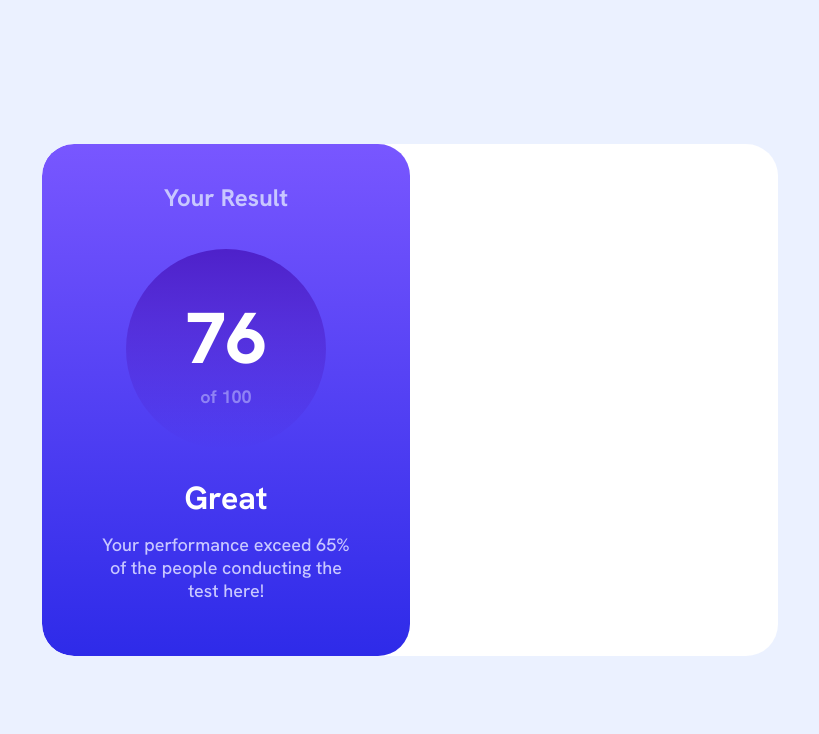
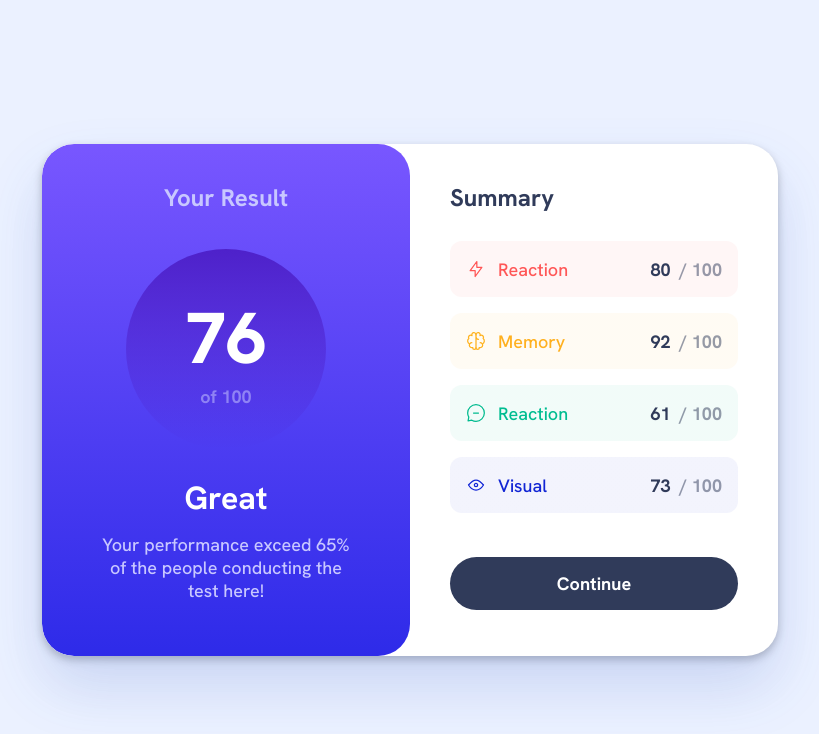
Before and after one commit to GuimaraesJC/Results-summary-component, a plain HTML site: page index.html in a window 1280 px wide. Shown: the whole page, without its empty margins (230-1049 px from the left). Drawn offline with Linux system fonts and the light colour scheme.

Commit message:
Finished section.summary

```diff
--- a/index.html
+++ b/index.html
@@ -24,7 +24,7 @@
 
       <div class="circle">
         <p class="score">76</p>
-        <span class="maximum-result"> of 100</span>
+        <span class="maximum-result">of 100</span>
       </div>
 
       <h2 class="classification">Great</h2>
@@ -32,16 +32,55 @@
     </section>
 
     <section class="summary">
-      <!-- <h1 class="title">Summary</h1>
+      <h1 class="title">Summary</h1>
 
       <ul class="categories-list">
-        <li class="category">Reaction</li>
-        <li class="category">Memory</li>
-        <li class="category">Verbal</li>
-        <li class="category">Visual</li>
+        <li class="category reaction">
+          <div class="category-label">
+            <img src="/assets/images/icon-reaction.svg" alt="Reaction">
+            <span>Reaction</span>
+          </div>
+          <div class="category-result">
+            <span>80&nbsp;</span>
+            <span class="category-maximum">/ 100</span>
+          </div>
+        </li>
+
+        <li class="category memory">
+          <div class="category-label">
+            <img src="/assets/images/icon-memory.svg" alt="Memory">
+            <span>Memory</span>
+          </div>
+          <div class="category-result">
+            <span>92&nbsp;</span>
+            <span class="category-maximum">/ 100</span>
+          </div>
+        </li>
+
+        <li class="category verbal">
+          <div class="category-label">
+            <img src="/assets/images/icon-verbal.svg" alt="Verbal">
+            <span>Reaction</span>
+          </div>
+          <div class="category-result">
+            <span>61&nbsp;</span>
+            <span class="category-maximum">/ 100</span>
+          </div>
+        </li>
+
+        <li class="category visual">
+          <div class="category-label">
+            <img src="/assets/images/icon-visual.svg" alt="Visual">
+            <span>Visual</span>
+          </div>
+          <div class="category-result">
+            <span>73&nbsp;</span>
+            <span class="category-maximum">/ 100</span>
+          </div>
+        </li>
       </ul>
 
-      <button class="continue">Continue</button> -->
+      <button class="continue">Continue</button>
     </section>
   </main>
 
--- a/styles.css
+++ b/styles.css
@@ -60,12 +60,13 @@ button {
   border-radius: 2rem;
   overflow: hidden;
   background-color: var(--white);
+  filter: drop-shadow(0px 4px 4px rgba(0, 0, 0, 0.25));
+  box-shadow: 0px 30px 60px rgba(61, 108, 236, 0.15);
 }
 
 .container section {
   display: flex;
   flex-direction: column;
-  align-items: center;
 }
 
 .result {
@@ -74,12 +75,14 @@ button {
   background: linear-gradient(var(--light-slate-blue) 0%, var(--light-royal-blue) 100%);
   border-radius: 2rem;
   padding: 2.375rem 3.375rem 2.875rem;
+  align-items: center;
 }
 
 .summary {
   width: 50%;
   height: inherit;
   padding: 2.375rem 2.5rem 2.875rem;
+  align-items: flex-start;
 }
 
 .title {
@@ -130,3 +133,82 @@ button {
   text-align: center;
   color: var(--light-lavender);
 }
+
+.categories-list {
+  list-style: none;
+  width: 100%;
+  height: 18rem;
+  margin-top: 1.75rem;
+  display: flex;
+  flex-direction: column;
+  gap: 1rem;
+}
+
+.category {
+  display: flex;
+  align-items: center;
+  justify-content: space-between;
+  height: 3.5rem;
+  border-radius: 0.75rem;
+  padding: 1rem;
+}
+
+.category-label {
+  display: flex;
+  align-items: center;
+}
+
+.category-label img {
+  margin-right: 0.75rem;
+}
+
+.category-result {
+  color: var(--dark-gray-blue);
+}
+
+.category-result span {
+  font-weight: 700;
+}
+
+.category-result .category-maximum {
+  opacity: 0.5;
+}
+
+.reaction {
+  background: linear-gradient(0deg, rgba(255, 255, 255, 0.95), rgba(255, 255, 255, 0.95)), #FF5555;
+  color: var(--light-red);
+}
+
+.memory {
+  background: linear-gradient(0deg, rgba(255, 255, 255, 0.95), rgba(255, 255, 255, 0.95)), #FFB21E;
+  color: var(--orangey-yellow);
+}
+
+.verbal {
+  background: linear-gradient(0deg, rgba(255, 255, 255, 0.95), rgba(255, 255, 255, 0.95)), #00BB8F;
+  color: var(--green-teal);
+}
+
+.visual {
+  background: linear-gradient(0deg, rgba(255, 255, 255, 0.95), rgba(255, 255, 255, 0.95)), #1125D6;
+  color: var(--cobalt-blue);
+}
+
+.continue {
+  height: 3.5rem;
+  width: 100%;
+  border-radius: 8rem;
+  border: none;
+  margin-top: 2.563rem;
+  background-color: var(--dark-gray-blue);
+  color: var(--white);
+  font-weight: 700;
+}
+
+.continue:hover {
+  background: linear-gradient(var(--light-slate-blue) 0%, var(--light-royal-blue) 100%);
+}
+
+.continue:active {
+  filter: brightness(0.9);
+}
```
